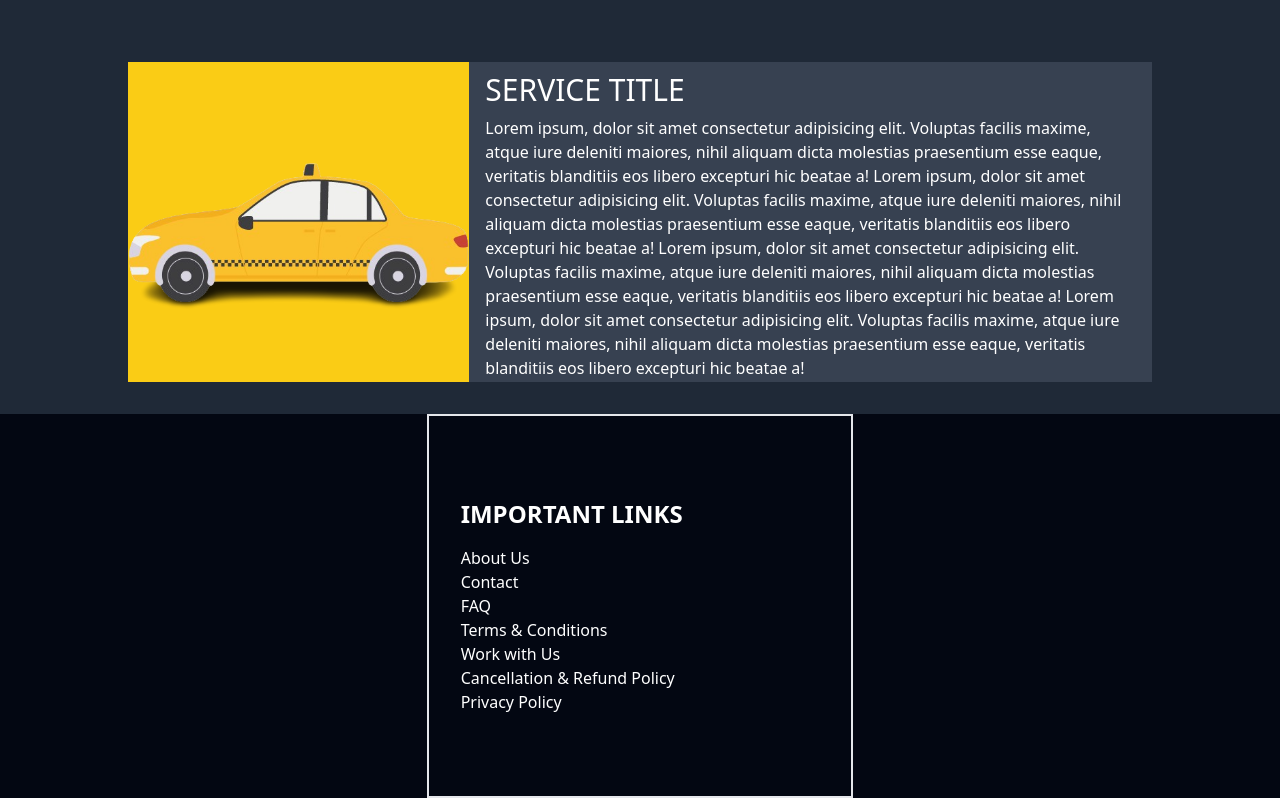
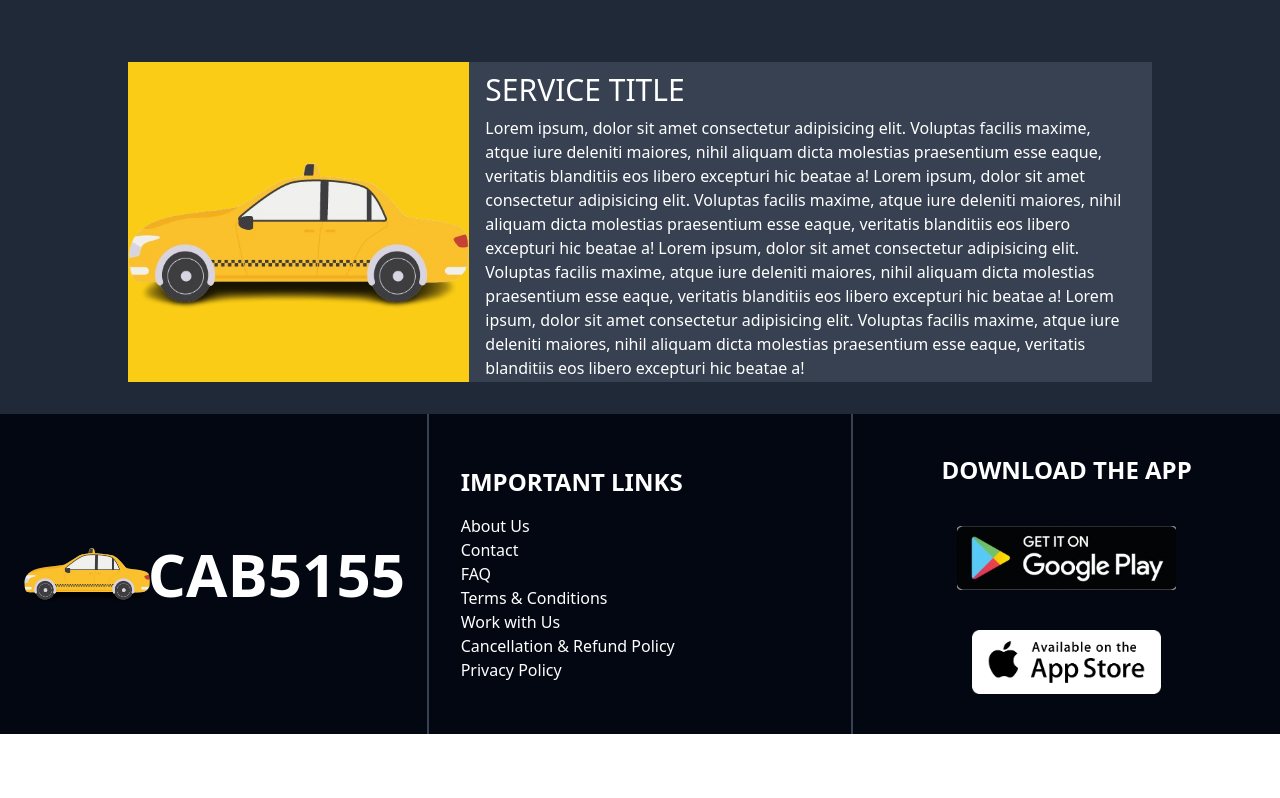
Before and after one commit to FirstTrackSolutionTechologies/CABINDIA, a React (Vite) app: page /cabs in a window 1280 px wide. Shown: the part 2082-2880 px from the top of the page. After the commit the page ends 2816 px from the top, so only its background shows below. Built offline with nearby package versions, Linux system fonts and the light colour scheme.

Commit message:
Updated: Footer

```diff
--- a/src/Components/Footer.tsx
+++ b/src/Components/Footer.tsx
@@ -3,12 +3,19 @@ import { Link } from "react-router-dom"
 
 const Footer = () => {
   return (
-    <div className="flex w-full h-96 bg-gray-950 text-white  items-center">
-      <div className="w-1/3 h-96">
-
+    <div className="flex w-full h-80 bg-gray-950 text-white  items-center">
+      <div className="flex justify-center items-center w-1/3 h-80 px-6">
+        <div className="relative  w-1/3 ">
+          <img src="logo.png" alt="" />
+        </div>
+        <div className="relative w-2/3 ">
+          <div className="absolute inset-0  flex items-center justify-center text-white font-bold text-6xl" >
+            CAB5155
+          </div>
+        </div>
       </div>
-      <div className="flex w-2/3 h-96 ">
-      <div className="flex flex-col w-1/2 h-96 justify-center px-8 border-2">
+      <div className="flex w-2/3 h-80 ">
+      <div className="flex flex-col w-1/2 h-80 justify-center px-8 border-x-2 border-gray-700">
         <div className="text-2xl font-bold mb-4">
           IMPORTANT LINKS
         </div>
@@ -17,20 +24,19 @@ const Footer = () => {
           <Link to="/FAQ">FAQ</Link>
           <Link to="/tnc">Terms & Conditions</Link>
           <Link to="/career">Work with Us</Link>
-          <Link to="cancelandrefund">Cancellation & Refund Policy</Link>
-          <Link to="privacypolicy">Privacy Policy</Link>
+          <Link to="/cancelandrefund">Cancellation & Refund Policy</Link>
+          <Link to="/privacypolicy">Privacy Policy</Link>
         </div>
-        <div className="w-1/2 h-80">
-        {/* <div className="flex flex-col w-full h-80 justify-center px-8 border-2">
-
-          <p>About Us</p>
-          <p>Contact</p>
-          <p>Terms & Conditions</p>
-          <p>Work with Us</p>
-          <p>Cancellation Policy</p>
-          <p></p>
-
-        </div> */}
+        <div className="flex flex-col w-1/2 h-80 justify-center items-center px-8">
+          <div className="text-2xl font-bold mb-10">
+            DOWNLOAD THE APP
+          </div>
+          <div className="">
+            <img src="playstore.png" className="h-16 mb-10"/>
+          </div>
+          <div className="">
+            <img src="appstore.png" className="h-16"/>
+          </div>
         </div>
       </div>
     </div>
```
Also changed, not shown: public/appstore.png (added), public/playstore.png (added).
